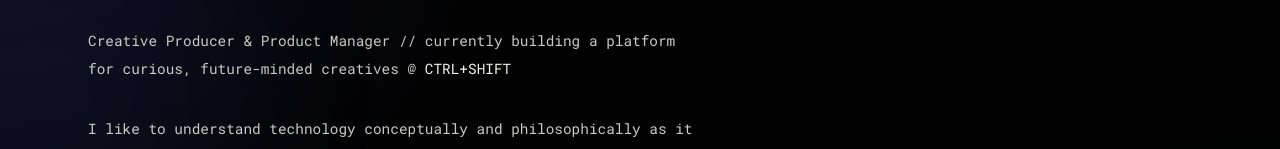
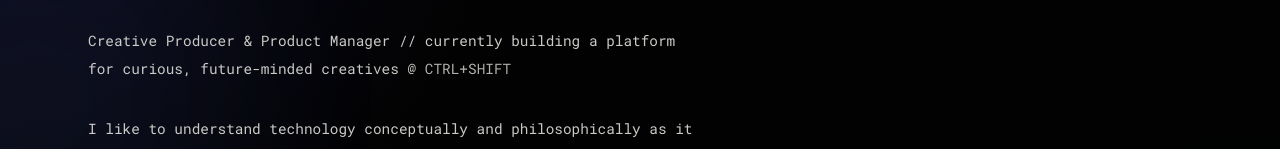
Before and after one commit to maldo3000/joshmaldonado-personal, a React (Vite) app: page / in a window 1280 px wide. Shown: the part 188-337 px from the top of the page. Built offline with nearby package versions, Linux system fonts and the light colour scheme.

Commit message:
Add favicon and interactive CTRL+SHIFT hover state

```diff
--- a/index.html
+++ b/index.html
@@ -3,6 +3,7 @@
   <head>
     <meta charset="UTF-8" />
     <meta name="viewport" content="width=device-width, initial-scale=1.0" />
+    <link rel="icon" type="image/svg+xml" href="/favicon.svg" />
     <title>Josh Maldonado</title>
     <meta
       name="description"
--- a/src/App.css
+++ b/src/App.css
@@ -85,9 +85,22 @@
   margin: 2rem 0 0;
 }
 
-.intro a {
+.inline-highlight-link {
   color: var(--text-strong);
+  opacity: 0.72;
   text-underline-offset: 0.25rem;
+  transition:
+    opacity 180ms ease,
+    text-shadow 180ms ease,
+    color 180ms ease;
+}
+
+.inline-highlight-link:hover,
+.inline-highlight-link:focus-visible {
+  opacity: 1;
+  text-shadow:
+    0 0 0.75rem rgba(255, 255, 255, 0.35),
+    0 0 1.4rem rgba(111, 130, 255, 0.25);
 }
 
 .socials {
--- a/src/App.tsx
+++ b/src/App.tsx
@@ -85,7 +85,12 @@ function App() {
             <p className="intro">
               Creative Producer & Product Manager // currently building a
               platform for curious, future-minded creatives @{' '}
-              <a href="https://ctrlshift.community/" target="_blank" rel="noreferrer">
+              <a
+                className="inline-highlight-link"
+                href="https://ctrlshift.community/"
+                target="_blank"
+                rel="noreferrer"
+              >
                 CTRL+SHIFT
               </a>
             </p>
```
Also changed, not shown: public/favicon.svg (added).
